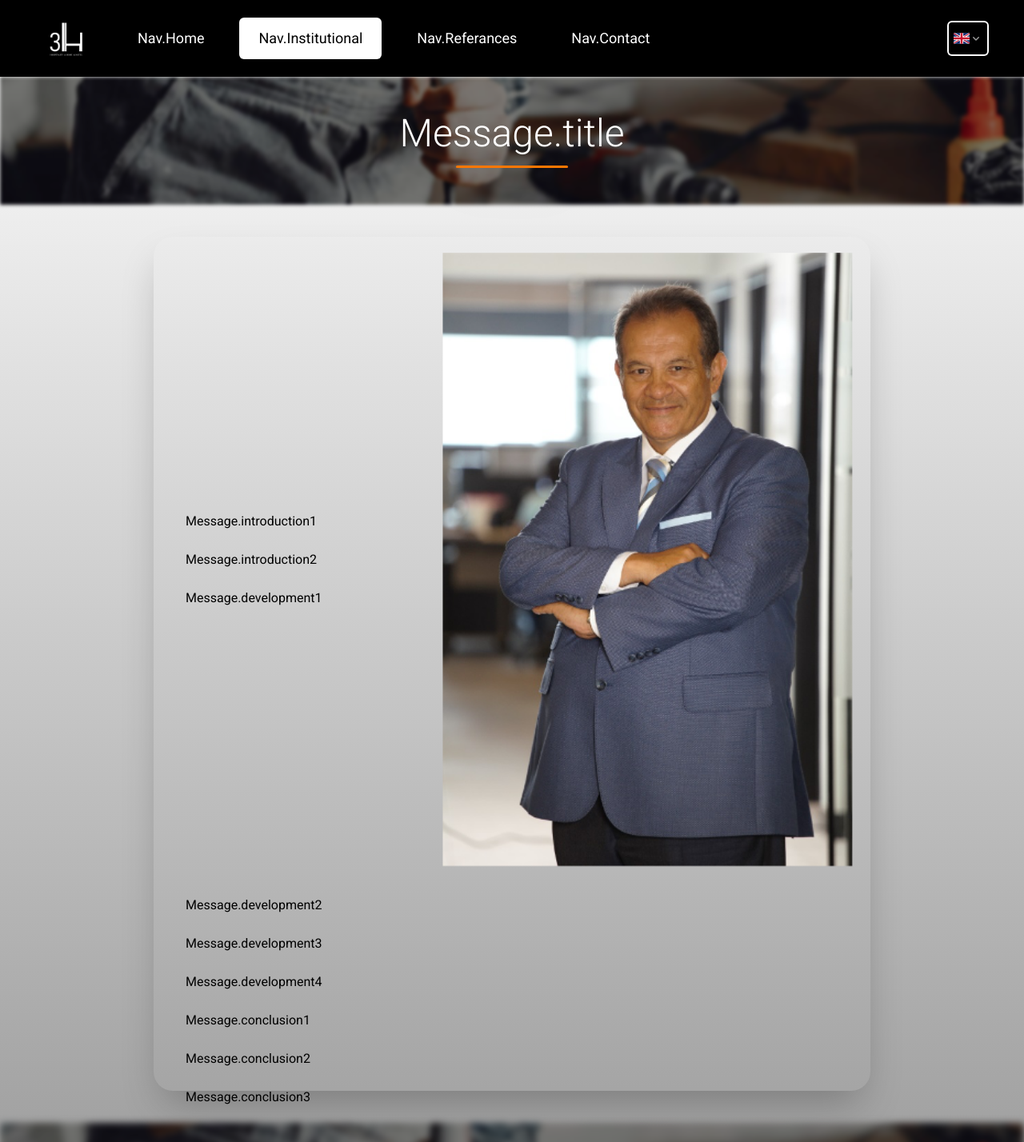
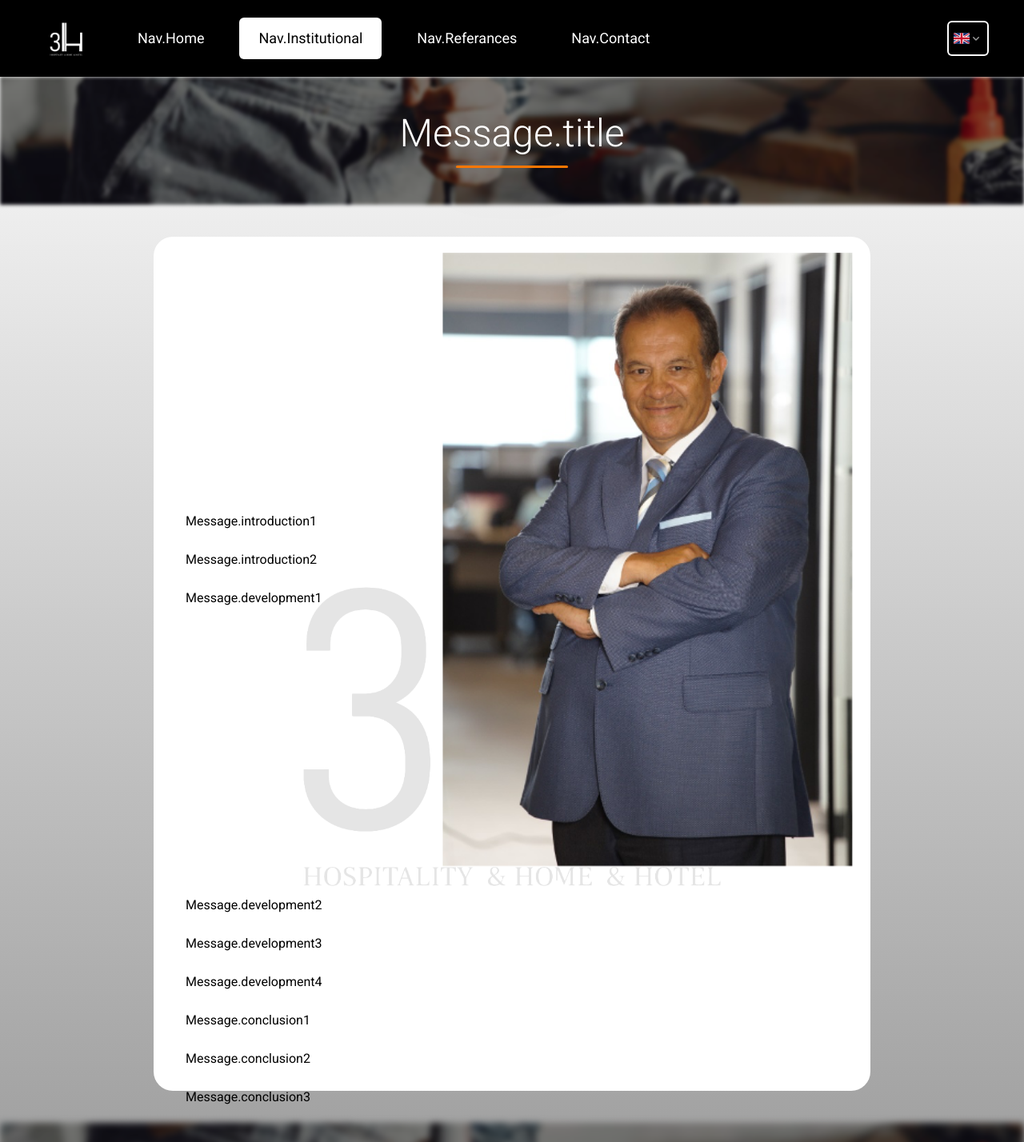
Before and after one commit to tripleH-TR/tripleH-website, a Next.js app: page /en/institutional/message/ in a window 1280 px wide. Shown: the top 1428 px of the page at 80% size. Built offline with nearby package versions, Linux system fonts and the light colour scheme.

Commit message:
small revisions

```diff
--- a/src/app/components/GoTopButton.tsx
+++ b/src/app/components/GoTopButton.tsx
@@ -14,7 +14,7 @@ const GoTopButton = () => {
             from="bottom"
             show={scroll.y > 400}
             duration={1000} >
-            <button onClick={() => scrollTo({ y: 0 })} >
+            <button type="button" onClick={() => scrollTo({ y: 0 })} >
                 <ChevronUpIcon className="h-8 w-8 text-secondary" />
             </button>
         </AnimatedSection>
--- a/src/app/components/footer/Footer.tsx
+++ b/src/app/components/footer/Footer.tsx
@@ -21,8 +21,8 @@ export default function Footer() {
             />
             <div className="max-w-7xl mx-auto flex flex-col md:flex-row items-center justify-between gap-7 z-10">
                 <SocialMediaLinks />
-                <Address className=' flex flex-col gap-4 z-10 flex-[0.50]' />
-                <MailButton className='flex items-center space-x-2 bg-primary text-white font-semibold py-2 px-4 rounded-lg hover:bg-primarylighter transition duration-300 z-10' />
+                <Address className='flex flex-col gap-4 z-10 flex-[0.50]' />
+                <MailButton className='flex items-center space-x-2 bg-primary text-white font-semibold py-2 px-4 rounded-lg hover:bg-primarylighter hover:scale-110 transition duration-300 z-10' />
 
             </div>
         </footer>
--- a/src/app/components/institutional/Message.tsx
+++ b/src/app/components/institutional/Message.tsx
@@ -1,26 +1,26 @@
 import { useTranslations } from "next-intl"
 import profilePic from "@/images/message/profile.jpg"
 import Image from "next/image"
-
+import logoBg from "@/images/logo.png"
 export default function Message() {
     const t = useTranslations('Message')
     return (<>
-        <article className="grid col-span-1 md:grid-col-3 max-w-4xl my-10 gap-4 shadow-2xl p-5 opacity-0 animate-fadeIn h-full rounded-3xl mx-auto cursor-default hover:scale-105 transition-all duration-1000">
-            <div className="md:col-span-2 p-5 flex flex-col justify-center h-full">
+        <article className="relative grid col-span-1 md:grid-col-3 max-w-4xl my-10 gap-4 bg-secondary p-5 opacity-0 animate-fadeIn h-full rounded-3xl mx-auto cursor-default hover:scale-105 hover:shadow-2xl transition-all duration-1000">
+            <div className="md:col-span-2 p-5 flex flex-col justify-center h-full z-[5]">
                 <p>{t('introduction1')}</p>
                 <br />
                 <p>{t('introduction2')}</p>
                 <br />
                 <p>{t('development1')}</p>
             </div>
-            <div className="md:col-span-1 flex flex-col justify-center h-full">
+            <div className="md:col-span-1 flex flex-col justify-center h-full z-[5]">
                 <Image
                     src={profilePic}
                     alt="Burak Durul"
                     className="object-contain h-full w-full"
                 />
             </div>
-            <div className="md:col-span-3 p-5 flex flex-col justify-center h-full">
+            <div className="md:col-span-3 p-5 flex flex-col justify-center h-full z-[5]">
                 <p>{t('development2')}</p>
                 <br />
                 <p>{t('development3')}</p>
@@ -34,7 +34,7 @@ export default function Message() {
                 <p>{t('conclusion3')}</p>
                 <br />
             </div>
-
+            <Image src={logoBg} alt="Logo Background" quality={10} className="mt-[-90px] md:mt-0 md:absolute top-20 md:opacity-10" />
         </article>
 
     </>)
--- a/src/app/components/referances/Referances.tsx
+++ b/src/app/components/referances/Referances.tsx
@@ -24,7 +24,7 @@ export default function References() {
     };
 
     return (
-        <section className="grid grid-cols-2 md:grid-cols-6 gap-4 p-4 max-w-7xl mx-auto my-10">
+        <section className="grid grid-cols-2 md:grid-cols-6 gap-5 px-3 my-6 max-w-7xl mx-auto">
             {data.Referances.map((item, index) => (
                 <div
                     key={index}
@@ -33,9 +33,9 @@ export default function References() {
                         src={item.logo}
                         alt={`Logo ${index + 1}`}
                         onClick={() => openGallery(item)}
-                        className="cursor-pointer object-contain grayscale hover:grayscale-0 hover:scale-105 transition-all duration-500"
-                        width={150}
-                        height={150}
+                        className="cursor-pointer object-contain grayscale hover:grayscale-0 hover:scale-105 hover:shadow-2xl transition-all duration-500 rounded-md"
+                        width={200}
+                        height={200}
                     />
                 </div>
 
@@ -54,6 +54,7 @@ export default function References() {
                         <Button as={Fragment}>
                             {({ hover }) => (
                                 <button
+                                    type="button"
                                     onClick={() => setIsModalOpen(false)}
                                     className={clsx(
                                         'absolute top-8 right-8 text-3xl z-10 py-2 px-4 shadow-2xl bg-alternatebright text-white duration-500 rounded-full',
```
